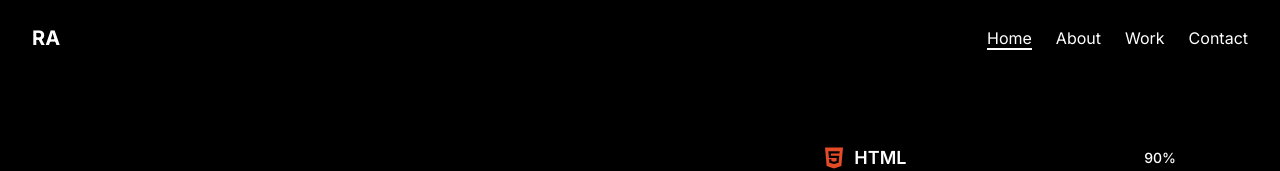
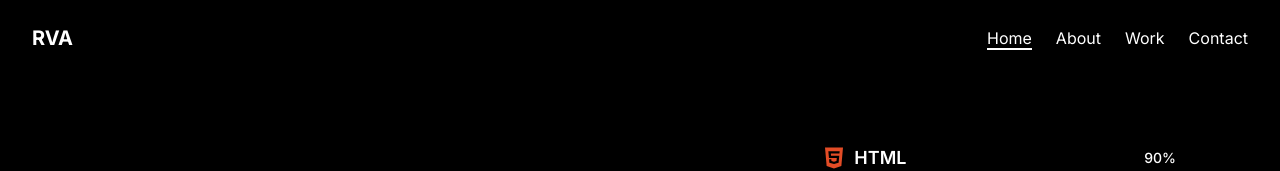
Before and after one commit to angeles-renjo/myportfolio-live, a Next.js app: page / in a window 1280 px wide. Shown: the top 171 px of the page. Built offline with nearby package versions, Linux system fonts and the light colour scheme.

Commit message:
change RVA

```diff
--- a/src/components/Header.jsx
+++ b/src/components/Header.jsx
@@ -19,7 +19,7 @@ const Header = () => {
     <header className="fixed top-0 left-0 right-0 z-50 p-4">
       <nav className="bg-black bg-opacity-50 backdrop-filter backdrop-blur-lg rounded-full px-4 py-2 flex justify-between items-center">
         <Link href="/" className="text-white font-bold text-xl">
-          RA
+          RVA
         </Link>
 
         {/* Desktop Menu */}
```
